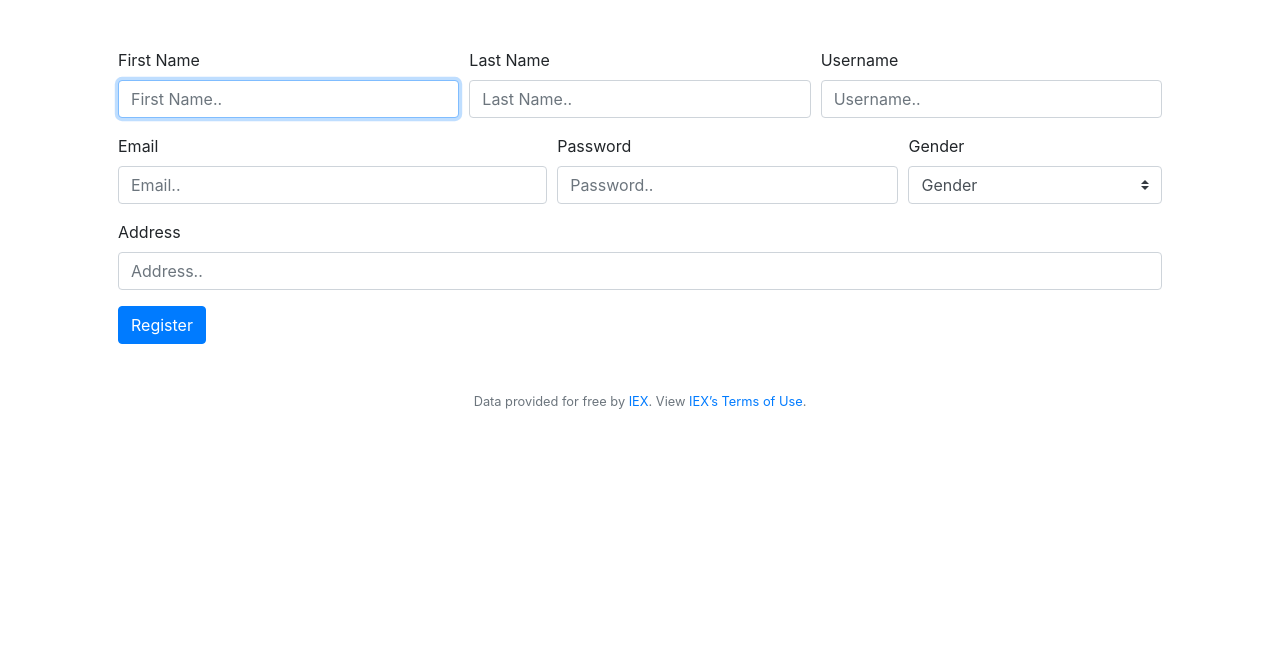
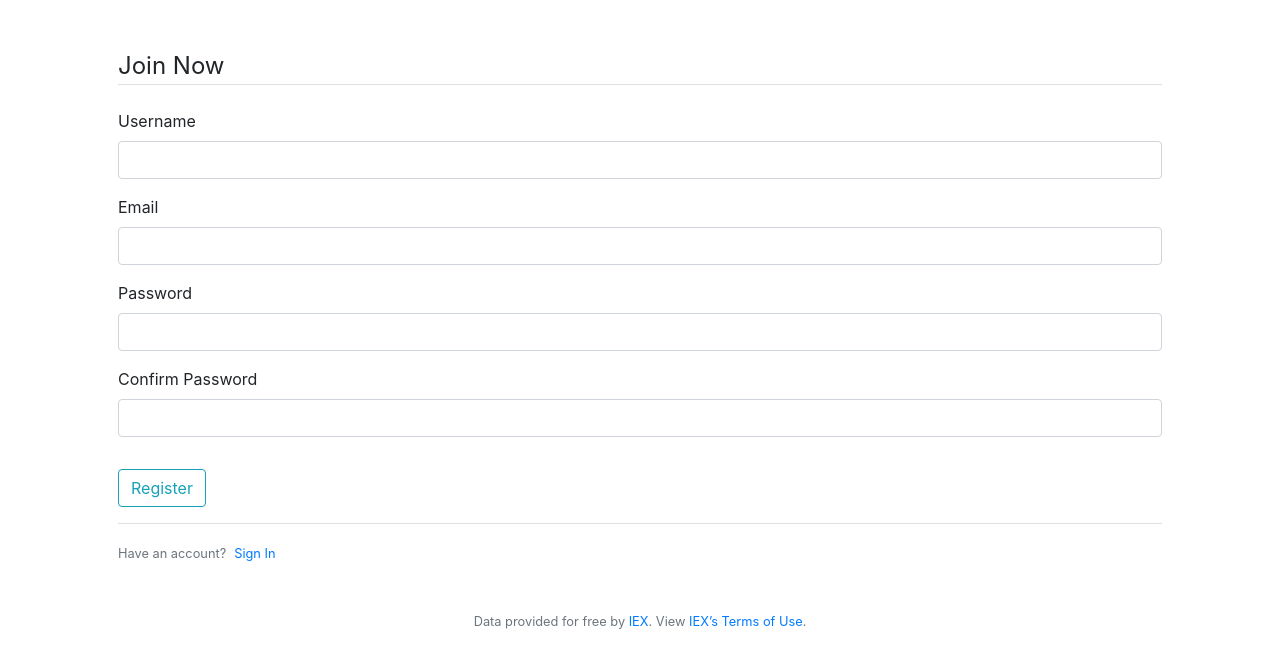
Before and after one commit to hustlaviola/meetup-cs50, a Flask app: page /register in a window 1280 px wide. Shown: the part 66-734 px from the top of the page. Run offline with Flask 2, Linux system fonts and the light colour scheme; some libraries are stand-ins or nearby versions.

Commit message:
refactor forms

```diff
--- a/application.py
+++ b/application.py
@@ -1,15 +1,50 @@
-from flask import Flask, render_template
+from flask import Flask, render_template, url_for, flash, redirect
+from forms import RegistrationForm, LoginForm
+
 app = Flask(__name__)
+
+app.config['SECRET_KEY'] = '2417f062814e6d7c0b2108c9abc24109'
+
+posts = [
+    {
+        "message": "My post is big, need your comments",
+        "time": "06:30am"
+    },
+    {
+        "message": "My post is not small, lets see whatsup",
+        "time": "04:30am"
+    },
+    {
+        "message": "My post is very small, need your likes",
+        "time": "07:30am"
+    }
+]
+
+# Ensure templates are auto-reloaded
+app.config["TEMPLATES_AUTO_RELOAD"] = True
 
 
 @app.route('/')
 def index():
-    return render_template('index.html')
+    return render_template('index.html', posts=posts)
 
 
-@app.route('/register')
+@app.route('/register', methods=['GET', 'POST'])
 def register():
-    return render_template('register.html')
+    form = RegistrationForm()
+    if form.validate_on_submit():
+        flash(f'Account created for { form.username.data }', 'success')
+        return redirect(url_for('login'))
+    return render_template('register.html', form=form)
+
+
+@app.route('/login', methods=['GET', 'POST'])
+def login():
+    form = LoginForm()
+    if form.validate_on_submit():
+        flash(f'Account created for { form.username.data }', 'success')
+        return redirect(url_for('login'))
+    return render_template('login.html', form=form)
 
 
 if __name__ == '__main__':
--- /dev/null
+++ b/forms.py
@@ -0,0 +1,20 @@
+from flask_wtf import FlaskForm
+from wtforms import StringField, PasswordField, SubmitField, BooleanField
+from wtforms.validators import DataRequired, Length, Email, EqualTo
+
+
+class RegistrationForm(FlaskForm):
+    username = StringField('Username', validators=[
+                           DataRequired(), Length(min=3, max=20)])
+    email = StringField('Email', validators=[DataRequired(), Email()])
+    password = PasswordField('Password', validators=[DataRequired()])
+    confirm_password = PasswordField('Confirm Password', validators=[
+                                     DataRequired(), EqualTo('password')])
+    submit = SubmitField('Register')
+
+
+class LoginForm(FlaskForm):
+    email = StringField('Email', validators=[DataRequired(), Email()])
+    password = PasswordField('Password', validators=[DataRequired()])
+    remember = BooleanField('Remind Me')
+    submit = SubmitField('Login')
--- a/static/styles.css
+++ b/static/styles.css
@@ -17,3 +17,8 @@
 {
     color: #2e944b;
 }
+
+
+/* Large devices (desktops, 992px and up) */
+@media (min-width: 992px) {
+}
--- a/templates/layout.html
+++ b/templates/layout.html
@@ -11,10 +11,7 @@
         <!-- documentation at http://getbootstrap.com/docs/4.1/, alternative themes at https://bootswatch.com/ -->
         <link href="https://maxcdn.bootstrapcdn.com/bootstrap/4.1.3/css/bootstrap.min.css" rel="stylesheet">
 
-        <!-- https://favicon.io/emoji-favicons/money-mouth-face/ -->
-        <link href="/static/favicon.ico" rel="icon">
-
-        <link href="/static/styles.css" rel="stylesheet">
+        <link href="{{ url_for('static', filename='styles.css') }}" rel="stylesheet">
 
         <script src="https://code.jquery.com/jquery-3.3.1.min.js"></script>
         <script src="https://cdnjs.cloudflare.com/ajax/libs/popper.js/1.14.3/umd/popper.min.js"></script>
@@ -27,14 +24,14 @@
     <body>
 
         <nav class="navbar navbar-expand-md navbar-light bg-light border">
-            <a class="navbar-brand" href="/"><span class="teal">Meet</span><span class="green">Up</span></a>
+            <a class="navbar-brand" href="{{ url_for('index') }}"><span class="teal">Meet</span><span class="green">Up</span></a>
             <button aria-controls="navbar" aria-expanded="false" aria-label="Toggle navigation" class="navbar-toggler" data-target="#navbar" data-toggle="collapse" type="button">
                 <span class="navbar-toggler-icon"></span>
             </button>
             <div class="collapse navbar-collapse" id="navbar">
                 {% if session.user_id %}
                     <ul class="navbar-nav mr-auto mt-2">
-                        <li class="nav-item"><a class="nav-link" href="/">Home</a></li>
+                        <li class="nav-item"><a class="nav-link" href="{{ url_for('index') }}">Home</a></li>
                         <li class="nav-item"><a class="nav-link" href="/profile">Profile</a></li>
                         <li class="nav-item"><a class="nav-link" href="/about">About</a></li>
                     </ul>
@@ -43,20 +40,32 @@
                     </ul>
                 {% else %}
                     <ul class="navbar-nav ml-auto mt-2">
-                        <li class="nav-item"><a class="nav-link" href="/register">Register</a></li>
-                        <li class="nav-item"><a class="nav-link" href="/login">Log In</a></li>
+                        <li class="nav-item"><a class="nav-link" href="{{ url_for('register') }}">Register</a></li>
+                        <li class="nav-item"><a class="nav-link" href="{{ url_for('login') }}">Log In</a></li>
                     </ul>
                 {% endif %}
             </div>
         </nav>
 
         {% if get_flashed_messages() %}
-            <header>
                 <div class="alert alert-primary border text-center" role="alert">
                     {{ get_flashed_messages() | join(" ") }}
                 </div>
-            </header>
         {% endif %}
+
+        {% with messages = get_flashed_messages(with_categories = true) %}
+            {% if messages %}
+                {% for category, message in messages %}
+                    <header>
+                        <div class="alert alert-{{ category }} text-center">
+                            {{ message }}
+                        </div>
+                    </header>
+                {% endfor %}
+
+            {% endif %}
+
+        {% endwith %}
 
         <main class="container p-5">
             {% block main %}{% endblock %}
--- a/templates/register.html
+++ b/templates/register.html
@@ -1,89 +1,77 @@
-{% extends "layout.html" %} {% block title %} Home {% endblock %} {% block main
-%}
+{% extends "layout.html" %} {% block title %} Register {% endblock %} {% block
+main %}
+<div class="form">
+  <form action="" method="post">
+    {{ form.hidden_tag() }}
+    <fieldset class="form-group">
+      <legend class="border-bottom mb-4">Join Now</legend>
+      <div class="form-group">
+        {{ form.username.label(class="form-control-label")}}
 
-<form>
-  <div class="form-row">
-    <div class="form-group col-md-4">
-      <label for="firstname">First Name</label>
-      <input
-        type="text"
-        name="firstname"
-        class="form-control"
-        id="firstname"
-        placeholder="First Name.."
-        autofocus
-        required
-      />
+        {% if form.username.errors %}
+          {{form.username(class="form-control is-invalid")}}
+          <div class="invalid-feedback">
+            {% for error in form.username.errors %}
+              <span>{{ error }}</span>
+            {% endfor %}
+          </div>
+        {% else %}
+          {{form.username(class="form-control")}}
+        {% endif %}
+
+      </div>
+      <div class="form-group">
+        {{ form.email.label(class="form-control-label")}}
+
+        {% if form.email.errors %}
+          {{form.email(class="form-control is-invalid")}}
+          <div class="invalid-feedback">
+            {% for error in form.email.errors %}
+              <span>{{ error }}</span>
+            {% endfor %}
+          </div>
+        {% else %}
+          {{form.email(class="form-control")}}
+        {% endif %}
+      </div>
+      <div class="form-group">
+        {{ form.password.label(class="form-control-label")}}
+
+        {% if form.password.errors %}
+          {{form.password(class="form-control is-invalid")}}
+          <div class="invalid-feedback">
+            {% for error in form.password.errors %}
+              <span>{{ error }}</span>
+            {% endfor %}
+          </div>
+        {% else %}
+          {{form.password(class="form-control")}}
+        {% endif %}
+      </div>
+      <div class="form-group">
+        {{ form.confirm_password.label(class="form-control-label")}}
+
+        {% if form.confirm_password.errors %}
+          {{form.confirm_password(class="form-control is-invalid")}}
+          <div class="invalid-feedback">
+            {% for error in form.confirm_password.errors %}
+              <span>{{ error }}</span>
+            {% endfor %}
+          </div>
+        {% else %}
+          {{form.confirm_password(class="form-control")}}
+        {% endif %}
+      </div>
+    </fieldset>
+    <div class="form-group">
+      {{ form.submit(class="btn btn-outline-info") }}
     </div>
-    <div class="form-group col-md-4">
-      <label for="lastname">Last Name</label>
-      <input
-        type="text"
-        name="lastname"
-        class="form-control"
-        id="lastname"
-        placeholder="Last Name.."
-        required
-      />
-    </div>
-    <div class="form-group col-md-4">
-      <label for="username">Username</label>
-      <input
-        type="text"
-        name="username"
-        class="form-control"
-        id="username"
-        placeholder="Username.."
-        required
-      />
-    </div>
+  </form>
+  <div class="border-top pt-3">
+    <small class="text-muted">
+      Have an account?<a class="ml-2" href="{{ url_for('login') }}">Sign In</a>
+    </small>
   </div>
-  <div class="form-row">
-    <div class="form-group col-md-5">
-      <label for="inputEmail4">Email</label>
-      <input
-        type="email"
-        name="email"
-        class="form-control"
-        id="email"
-        placeholder="Email.."
-        required
-      />
-    </div>
-    <div class="form-group col-md-4">
-      <label for="password">Password</label>
-      <input
-        type="password"
-        name="password"
-        class="form-control"
-        id="password"
-        placeholder="Password.."
-        required
-      />
-    </div>
-    <div class="form-group col-md-3">
-      <label for="gender">Gender</label>
-      <select class="custom-select" id="gender" name="gender" required>
-        <option value="">Gender</option>
-        <option value="male">Male</option>
-        <option value="female">Female</option>
-      </select>
-    </div>
-  </div>
-  <div class="form-row">
-    <div class="form-group col-md-12">
-      <label for="address">Address</label>
-      <input
-        type="text"
-        name="address"
-        class="form-control"
-        id="address"
-        placeholder="Address.."
-        required
-      />
-    </div>
-  </div>
-  <button type="submit" class="btn btn-primary">Register</button>
-</form>
+</div>
 
 {% endblock %}
```
Also changed, not shown: nnn.py (added, +360 -0 lines), templates/index.html (+9 -1 lines), templates/login.html (+56 -0 lines).
